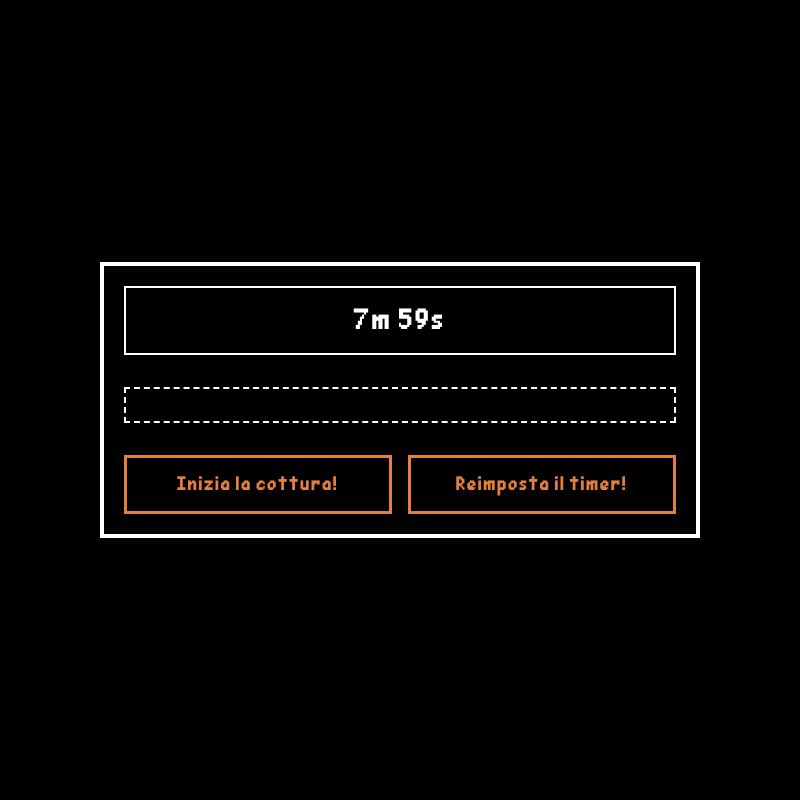
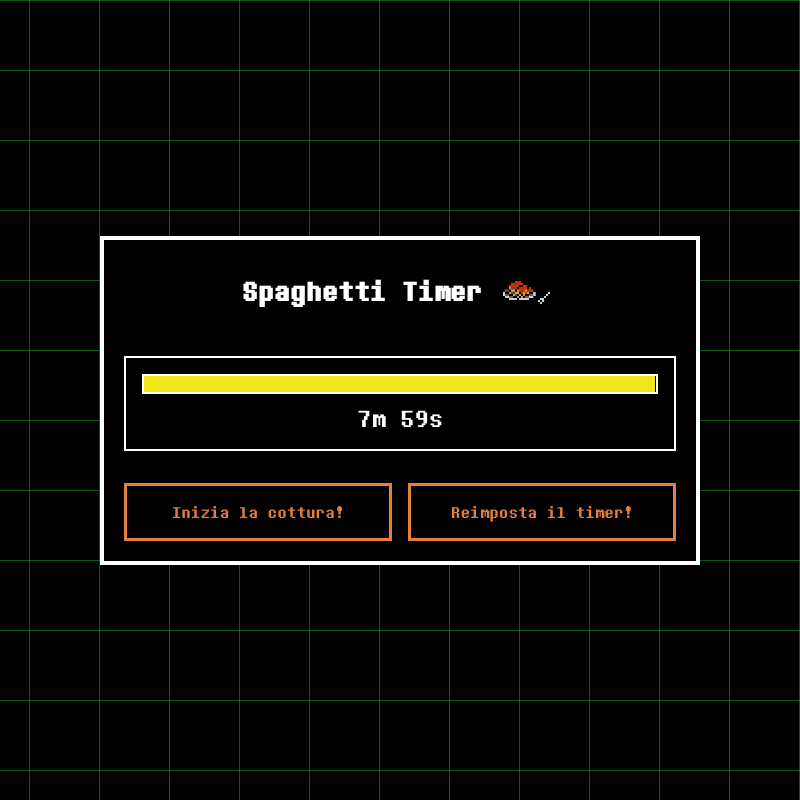
Before and after one commit to gioele-ferrari/pasta-timer, an Electron app: page index.html in a window 800 px wide. Both pictures are taken after a click on the button "Inizia la cottura!". Drawn offline with Linux system fonts and the light colour scheme.

Commit message:
add health bar

```diff
--- a/index.html
+++ b/index.html
@@ -16,9 +16,17 @@
   </head>
   <body>
     <div class="container">
+      <h2 class="main-title">
+        Spaghetti Timer
+        <img src="src/images/spaghetti.png" alt="Spaghetti Icon" class="spaghetti-icon">
+      </h2>
       <select id="pasta-list" class=""></select>
-      <div id="pasta-timer" class="hidden">Inizio timer...</div>
-      <div id="pasta-description" class="hidden"></div>
+      <div id="pasta-timer" class="hidden">
+        <div id="timer-bar-container">
+          <div id="timer-bar"></div>
+        </div>
+        <span id="timer-text">Inizio timer...</span>
+      </div>
       <div class="button-container">
         <button id="start-timer">Inizia la cottura!</button>
         <button id="reset-timer">Reimposta il timer!</button>
--- a/src/scripts/timer.js
+++ b/src/scripts/timer.js
@@ -1,32 +1,38 @@
 let reset_timer = false;
 var pasta_option_dom = document.getElementById("pasta-list");
 var pasta_timer_dom = document.getElementById("pasta-timer");
-var pasta_description_dom = document.getElementById("pasta-description");
 var pasta_audio_dom = document.getElementById("pasta-audio");
 
 pasta_audio_dom.loop = true;
 
 document.getElementById("start-timer").addEventListener("click", () => {
-    let distance = (pasta_option_dom.options[pasta_option_dom.selectedIndex].value) * 60 * 1000;
+    let minutes = pasta_option_dom.options[pasta_option_dom.selectedIndex].value;
+    let totalDuration = minutes * 60 * 1000; // durata in ms
+    let distance = totalDuration;
+
+    const timerBar = document.getElementById("timer-bar");
+    const timerText = document.getElementById("timer-text");
 
     pasta_option_dom.classList.add("hidden");
     pasta_timer_dom.classList.remove("hidden");
-    pasta_description_dom.classList.remove("hidden");
 
-    // Avvia il suono in loop
     pasta_audio_dom.currentTime = 0;
     pasta_audio_dom.play();
 
     const timer = setInterval(() => {
-        var minutes = Math.floor((distance % (1000 * 60 * 60)) / (1000 * 60));
-        var seconds = Math.floor((distance % (1000 * 60)) / 1000);
+        let minutes = Math.floor((distance % (1000 * 60 * 60)) / (1000 * 60));
+        let seconds = Math.floor((distance % (1000 * 60)) / 1000);
+        timerText.textContent = `${minutes}m ${seconds.toString().padStart(2, '0')}s`;
 
-        pasta_timer_dom.textContent = minutes + "m " + seconds + "s ";
+        // aggiorna la barra
+        const percent = (distance / totalDuration) * 100;
+        timerBar.style.width = `${percent}%`;
 
         if (distance <= 0) {
             clearInterval(timer);
             reset_timer = false;
-            pasta_timer_dom.textContent = "Terminata la cottura!";
+            timerText.textContent = "Terminata la cottura!";
+            timerBar.style.width = "0%";
 
             pasta_audio_dom.pause();
             pasta_audio_dom.currentTime = 0;
@@ -35,7 +41,8 @@ document.getElementById("start-timer").addEventListener("click", () => {
         if (reset_timer) {
             clearInterval(timer);
             reset_timer = false;
-            pasta_timer_dom.textContent = "Inizio timer...";
+            timerText.textContent = "Inizio timer...";
+            timerBar.style.width = "100%";
 
             pasta_audio_dom.pause();
             pasta_audio_dom.currentTime = 0;
@@ -45,13 +52,12 @@ document.getElementById("start-timer").addEventListener("click", () => {
     }, 1000);
 });
 
+
 document.getElementById("reset-timer").addEventListener("click", () => {
     reset_timer = true;
 
     pasta_option_dom.classList.remove("hidden");
     pasta_timer_dom.classList.add("hidden");
-    pasta_description_dom.classList.add("hidden");
-
 
     pasta_audio_dom.pause();
     pasta_audio_dom.currentTime = 0;
--- a/style.css
+++ b/style.css
@@ -1,13 +1,13 @@
 @font-face {
-    font-family: 'PapyrusFont';
-    src: url('./src/fonts/pixel-comic-sans-font.ttf');
+    font-family: 'UndertaleFont';
+    src: url('./src/fonts/DeterminationMonoWebRegular-Z5oq.ttf');
 }
 
 * {
     margin: 0;
     padding: 0;
     box-sizing: border-box;
-    font-family: 'PapyrusFont', sans-serif;
+    font-family: 'UndertaleFont', monospace;
 }
 
 body {
@@ -18,6 +18,22 @@ body {
     display: flex;
     justify-content: center;
     align-items: center;
+    background-image:
+      linear-gradient(to right, #14b828, transparent 1px),
+      linear-gradient(to bottom, #14b828, transparent 1px);
+    background-size: 70px 70px;
+    animation: move-grid 8s linear infinite;
+    image-rendering: pixelated;
+    overflow: hidden;
+}
+
+@keyframes move-grid {
+    0% {
+      background-position: 0 0;
+    }
+    100% {
+      background-position: 100px 0;
+    }
 }
 
 .container {
@@ -32,12 +48,50 @@ body {
     gap: 2rem;
 }
 
+.main-title {
+    font-size: 2rem;
+    text-align: center;
+    display: flex;
+    align-items: center;
+    justify-content: center;
+    gap: 0.8rem;
+}
+
+.spaghetti-icon {
+    width: 64px;
+    height: 64px;
+    vertical-align: middle;
+    image-rendering: pixelated;
+}
+
 #pasta-timer {
     font-size: 1.8rem;
     text-align: center;
     border: 2px solid white;
     padding: 1rem;
     width: 100%;
+}
+
+#timer-bar-container {
+    width: 100%;
+    height: 20px;
+    border: 2px solid white;
+    background-color: black;
+    margin-bottom: 10px;
+    position: relative;
+}
+
+#timer-bar {
+    height: 100%;
+    background-color: #f3e71c;
+    width: 100%;
+    transition: width 1s linear;
+}
+
+#timer-text {
+    display: block;
+    font-size: 1.8rem;
+    text-align: center;
 }
 
 #pasta-description {
@@ -63,37 +117,13 @@ body {
     font-size: 1.2rem;
     cursor: pointer;
     transition: all 0.2s ease;
+    position: relative;
+    overflow: hidden;
 }
 
 .button-container button:hover {
     border: 3px solid #f3e71c;
     color: #f3e71c;
-}
-
-select {
-    background-color: black;
-    color: white;
-    border: 3px solid white;
-    font-size: 1.2rem;
-    padding: 0.5rem;
-    width: 100%;
-    font-family: 'PapyrusFont', sans-serif;
-    cursor: pointer;
-}
-
-option {
-    background-color: black;
-    color: white;
-    font-family: 'PapyrusFont', sans-serif;
-}
-
-.hidden {
-    display: none;
-}
-
-.button-container button {
-    position: relative;
-    overflow: hidden;
 }
 
 .button-container button::after {
@@ -102,8 +132,8 @@ option {
     left: -25px;
     top: 50%;
     transform: translateY(-50%);
-    width: 24px;
-    height: 24px;
+    width: 22px;
+    height: 22px;
     background-image: url('./src/images/heart.png');
     background-size: contain;
     background-repeat: no-repeat;
@@ -116,6 +146,33 @@ option {
     opacity: 1;
 }
 
+select {
+    background-color: black;
+    color: white;
+    border: 3px solid white;
+    font-size: 1.2rem;
+    padding: 0.5rem;
+    width: 100%;
+    font-family: 'UndertaleFont', monospace;
+    cursor: pointer;
+    text-align: center;
+    outline: none;
+    -webkit-appearance: none;
+    -moz-appearance: none;
+    text-indent: 1px;
+    text-overflow: '';
+}
+
+option {
+    background-color: black;
+    color: white;
+    font-family: 'UndertaleFont', monospace;
+}
+
+.hidden {
+    display: none;
+}
+
 @media (min-width: 600px) {
     .button-container {
         flex-direction: row;
```
Also changed, not shown: src/fonts/DeterminationMonoWebRegular-Z5oq.ttf (added), src/fonts/pixel-comic-sans-font.ttf (deleted), src/images/background.png (added), src/images/spaghetti.png (added).
